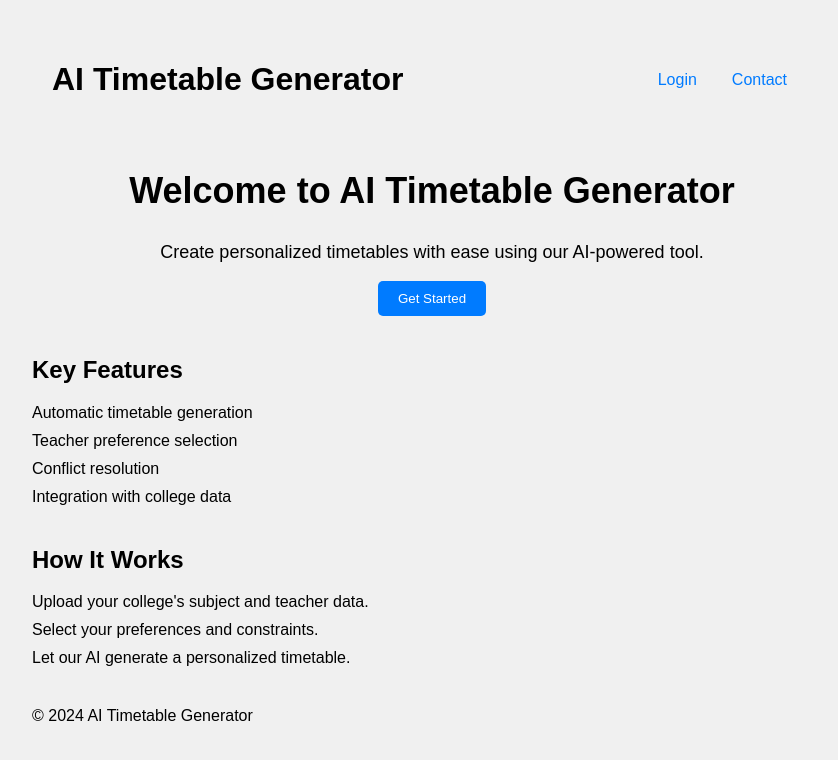
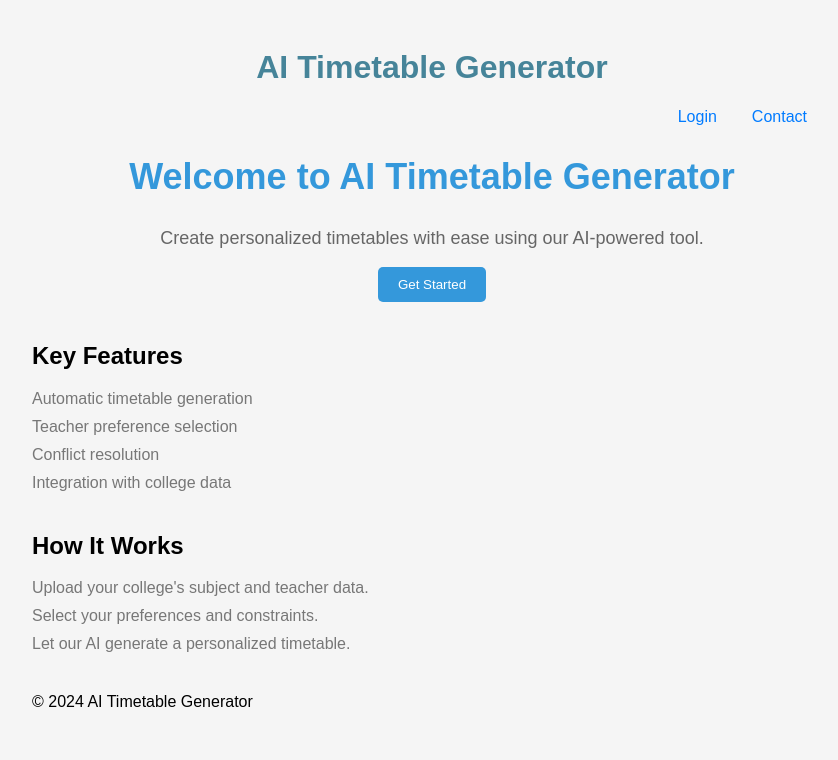
Before and after one commit to Aaditya-7937/frontend, a plain HTML site: page index.html in a window 1280 px wide. Shown: the whole page, without its empty margins (208-1046 px from the left). Drawn offline with Linux system fonts and the light colour scheme.

Commit message:
Update styles.css

```diff
--- a/styles.css
+++ b/styles.css
@@ -1,6 +1,6 @@
 body {
     font-family: Arial, sans-serif;
-    background-color: #f0f0f0;
+    background-color: #f5f5f5;
 }
 
 .container {
@@ -11,6 +11,7 @@ body {
 
 h1 {
     text-align: center;
+    color: #468499;
 }
 
 nav ul {
@@ -36,48 +37,6 @@ nav a:hover {
     background-color: #0056b3;
     color: #fff;
 }
-body {
-    font-family: Arial, sans-serif;
-    margin: 0;
-    padding: 0;
-}
-
-.container {
-    max-width: 800px;
-    margin: 0 auto;
-    padding: 20px;
-}
-
-header {
-    display: flex;
-    justify-content: space-between;
-    align-items: center;
-    padding: 20px;
-    background-color: #f0f0f0;
-}
-
-nav ul {
-    list-style: none;
-    margin: 0;
-    padding: 0;
-    display: flex;
-}
-
-nav li {
-    margin-right: 15px;
-}
-
-nav a {
-    text-decoration: none;
-    color: #007bff;
-    padding: 10px;
-    border-radius: 5px;
-}
-
-nav a:hover {
-    background-color: #0056b3;
-    color: #fff;
-}
 
 .hero {
     text-align: center;
@@ -86,14 +45,16 @@ nav a:hover {
 
 .hero h2 {
     font-size: 36px;
+    color: #3498db;
 }
 
 .hero p {
     font-size: 18px;
+    color: #666666;
 }
 
 .primary-button {
-    background-color: #007bff;
+    background-color: #3498db;
     color: #fff;
     border: none;
     padding: 10px 20px;
@@ -102,7 +63,7 @@ nav a:hover {
 }
 
 .primary-button:hover {
-    background-color: #0056b3;
+    background-color: #2980b9;
 }
 
 .features, .how-it-works {
@@ -116,5 +77,6 @@ nav a:hover {
 
 .features li, .how-it-works li {
     margin-bottom: 10px;
+    color: #777777;
 }
 /* Additional styles for forms, buttons, etc. can be added here */
```
